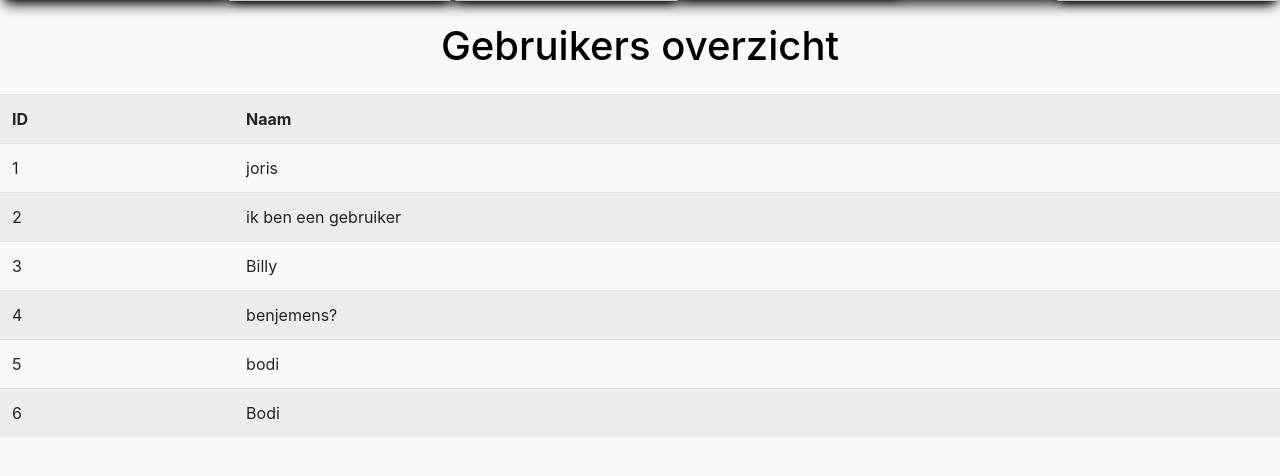
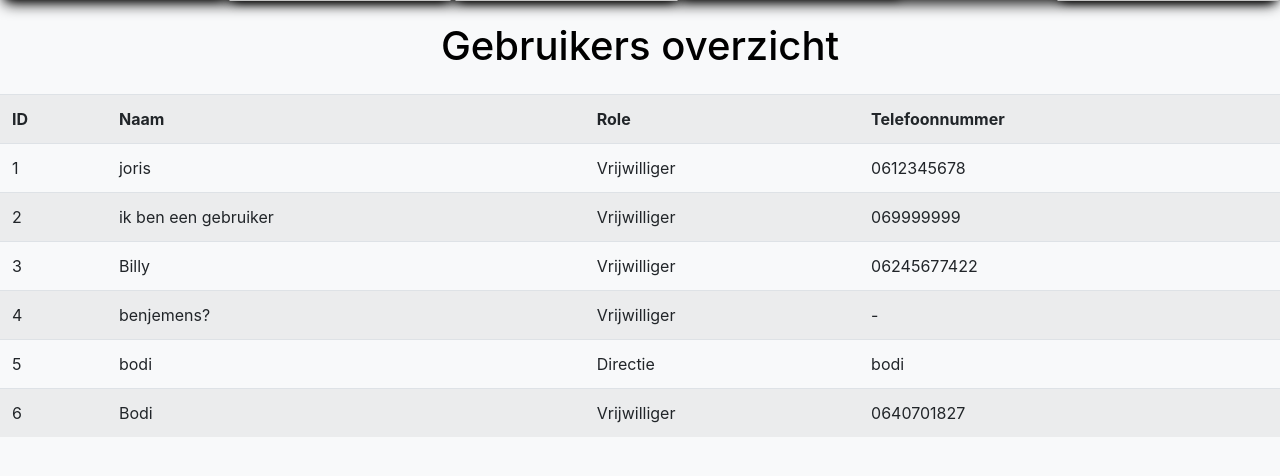
Before and after one commit to Bodilukepoels/Voedselbank-Maaskantje, a PHP site: page /overzichtgebruikers.php in a window 1280 px wide. Shown: the part 47-523 px from the top of the page. Run offline with PHP 8.4, Linux system fonts and the light colour scheme; a user stored in the database is signed in; data comes from the database, SQL or seed files in the repository.

Commit message:
Update overzichtgebruikers.php

```diff
--- a/overzichtgebruikers.php
+++ b/overzichtgebruikers.php
@@ -18,10 +18,16 @@
                 <tr>
                     <th>ID</th>
                     <th>Naam</th>
+                    <th>Role</th>
+                    <th>Telefoonnummer</th>
                 </tr>
                 <?php
                 include 'config.php';
-
+                $roleLabels = [
+                    0 => 'Vrijwilliger',
+                    2 => 'Medewerker',
+                    3 => 'Directie'
+                ];
                 try {
                     $sql = "SELECT * FROM user";
                     $stmt = $conn->prepare($sql);
@@ -32,6 +38,8 @@
                         echo "<tr>";
                         echo "<td>" . $user['AccountID'] . "</td>";
                         echo "<td>" . $user['Naam'] . "</td>";
+                        echo "<td>" . (isset($roleLabels[$user['role']]) ? $roleLabels[$user['role']] : 'Onbekend') . "</td>";
+                        echo "<td>" . $user['Telefoonnummer'] . "</td>";
                         echo "</tr>";
                     }
                 } catch (PDOException $e) {
```
